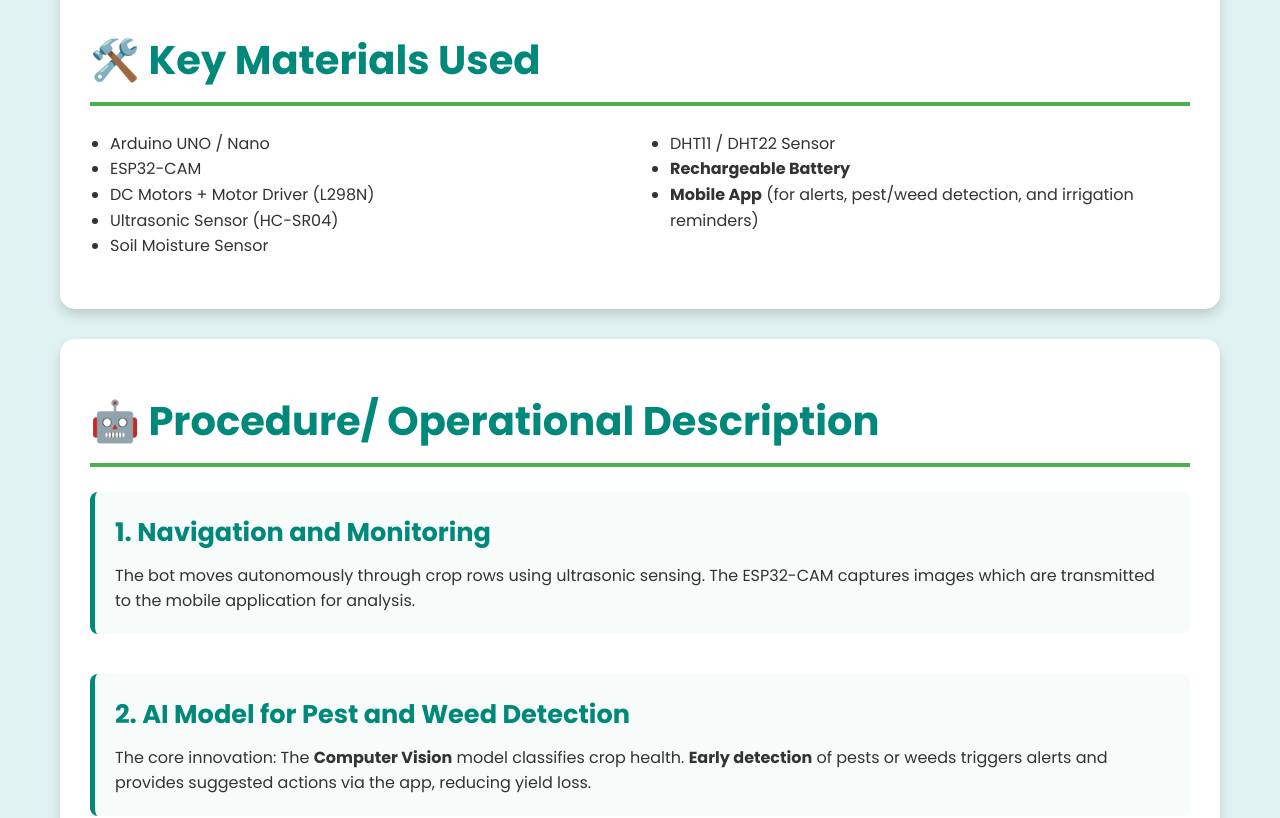
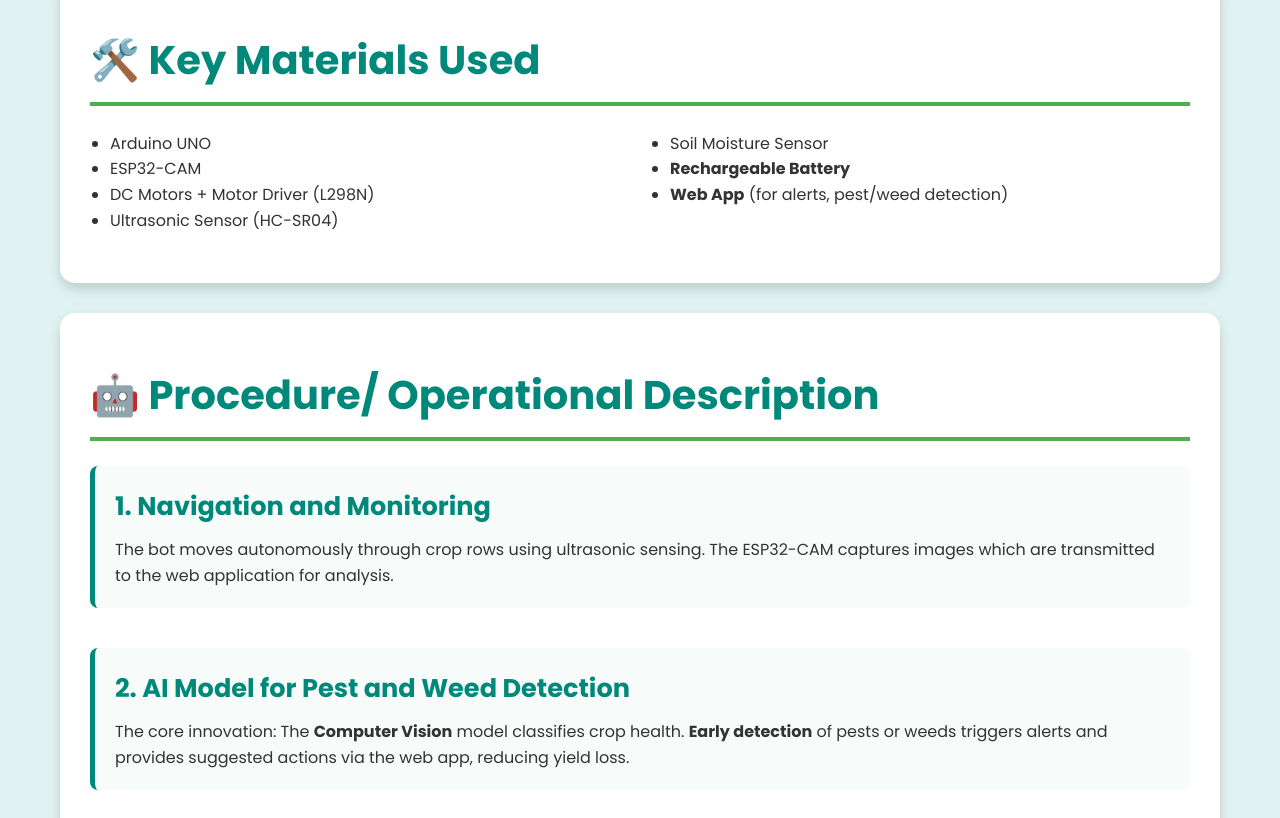
Before and after one commit to Manish-Astrook/BALRAM-Project, a plain HTML site: page index.html in a window 1280 px wide. Shown: the part 1320-2138 px from the top of the page. Drawn offline with Linux system fonts and the light colour scheme.

Commit message:
Update index.html

```diff
--- a/index.html
+++ b/index.html
@@ -289,14 +289,13 @@
             <h2><span style="color: var(--secondary-color);">🛠️</span> Key Materials Used</h2>
             <div style="column-count: 2; column-gap: 40px; list-style: square; margin-left: 20px;">
                 <ul>
-                    <li>Arduino UNO / Nano</li>
+                    <li>Arduino UNO</li>
                     <li>ESP32-CAM</li>
                     <li>DC Motors + Motor Driver (L298N)</li>
                     <li>Ultrasonic Sensor (HC-SR04)</li>
                     <li>Soil Moisture Sensor</li>
-                    <li>DHT11 / DHT22 Sensor</li>
                     <li><strong>Rechargeable Battery</strong></li>
-                    <li><strong>Mobile App</strong> (for alerts, pest/weed detection, and irrigation reminders)</li>
+                    <li><strong>Web App</strong> (for alerts, pest/weed detection)</li>
                 </ul>
             </div>
         </section>
@@ -307,14 +306,14 @@
             <div class="procedure-step">
                 <div class="procedure-content">
                     <strong>1. Navigation and Monitoring</strong>
-                    <p>The bot moves autonomously through crop rows using ultrasonic sensing. The ESP32-CAM captures images which are transmitted to the mobile application for analysis.</p>
+                    <p>The bot moves autonomously through crop rows using ultrasonic sensing. The ESP32-CAM captures images which are transmitted to the web application for analysis.</p>
                 </div>
             </div>
 
             <div class="procedure-step">
                 <div class="procedure-content">
                     <strong>2. AI Model for Pest and Weed Detection</strong>
-                    <p>The core innovation: The <b>Computer Vision</b> model classifies crop health. <b>Early detection</b> of pests or weeds triggers alerts and provides suggested actions via the app, reducing yield loss.</p>
+                    <p>The core innovation: The <b>Computer Vision</b> model classifies crop health. <b>Early detection</b> of pests or weeds triggers alerts and provides suggested actions via the web app, reducing yield loss.</p>
                 </div>
             </div>
 
```
